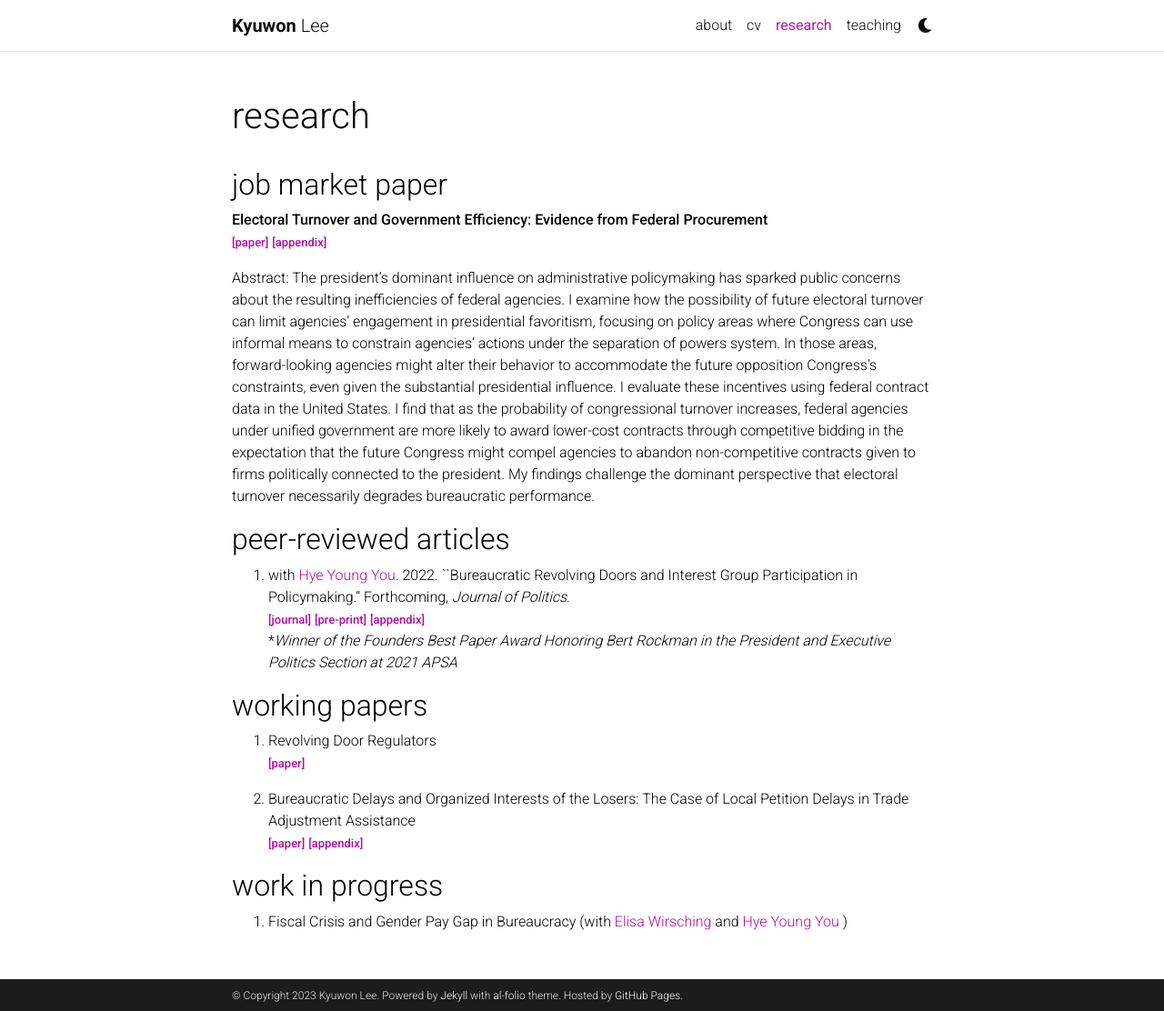
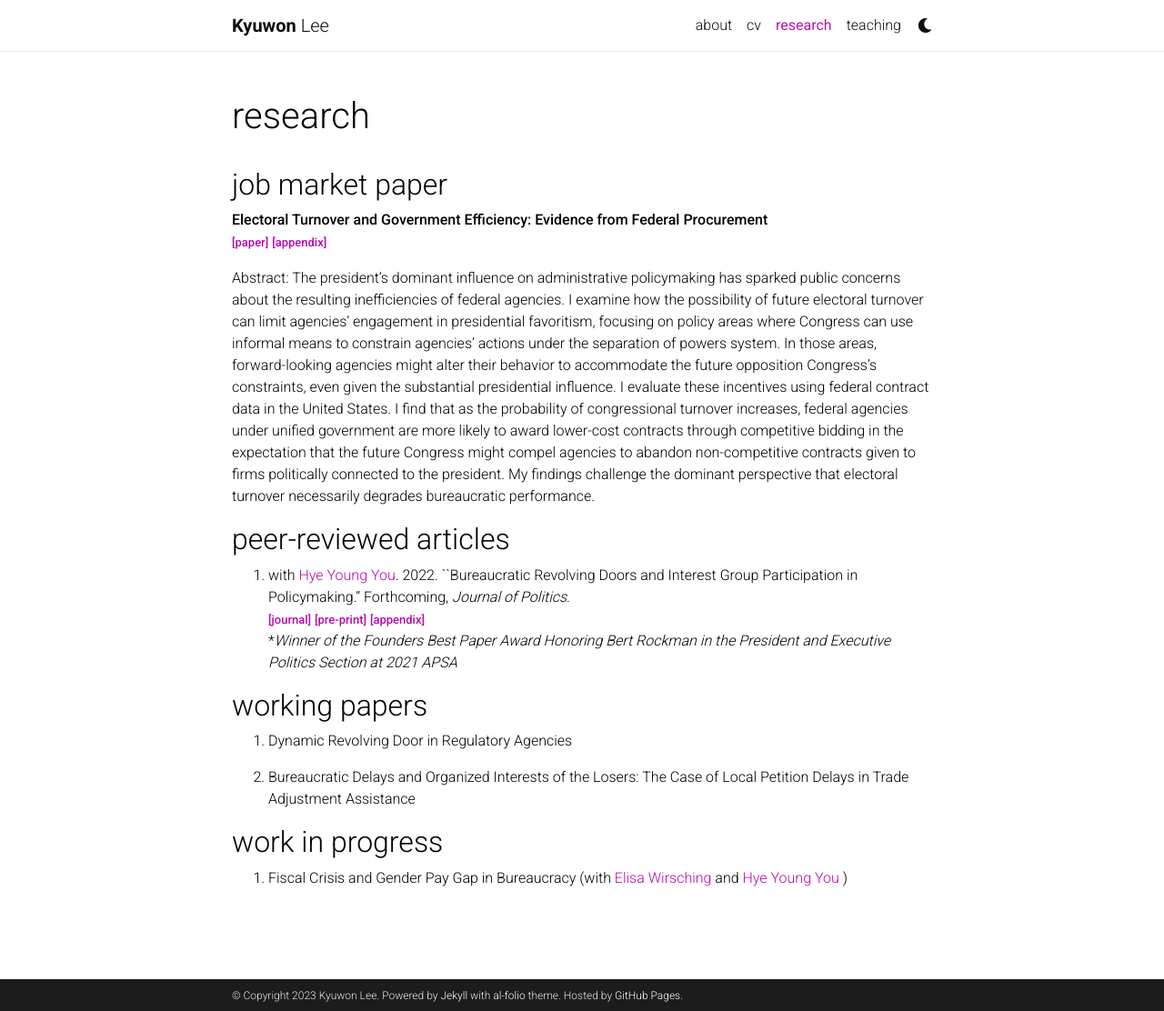
Before and after one commit to kyuwon-lee/kyuwon-lee.github.io, a Jekyll site: the page built from _pages/Research.md, in a window 1280 px wide and 1112 px high. Shown: the whole window at 91% size. Built offline with Jekyll 4.4.1, drawn with Linux system fonts in a browser that asks for light colours; comment, search, counter and statistics services are not loaded; a style sheet for code colours, icons or effects is not loaded.

Commit message:
Update Research.md

```diff
--- a/_pages/Research.md
+++ b/_pages/Research.md
@@ -17,11 +17,9 @@ Abstract: The president's dominant influence on administrative policymaking has
 *_Winner of the Founders Best Paper Award Honoring Bert Rockman in the President and Executive Politics Section at 2021 APSA_
 
 ## working papers
-1. Revolving Door Regulators
-**<a href='https://www.dropbox.com/s/ppjkl9hle2whxqj/revolving%20door.pdf?dl=0'><font size="2"> [paper]</font></a>**
+1. Dynamic Revolving Door in Regulatory Agencies
 
 2. Bureaucratic Delays and Organized Interests of the Losers: The Case of Local Petition Delays in Trade Adjustment Assistance
-**<a href='https://www.dropbox.com/s/lk2w2zzujzaec15/paper_tradebureaucrats.pdf?dl=0'><font size="2"> [paper]</font></a>** **<a href='https://www.dropbox.com/s/3w8dxesa4o9f8y7/appendix.pdf?dl=0'><font size="2"> [appendix]</font></a>**
 
 ## work in progress
 1. Fiscal Crisis and Gender Pay Gap in Bureaucracy (with <a href='https://elisawirsching.github.io'>Elisa Wirsching</a> and <a href='https://hyeyoungyou.com'>Hye Young You</a> )
```
